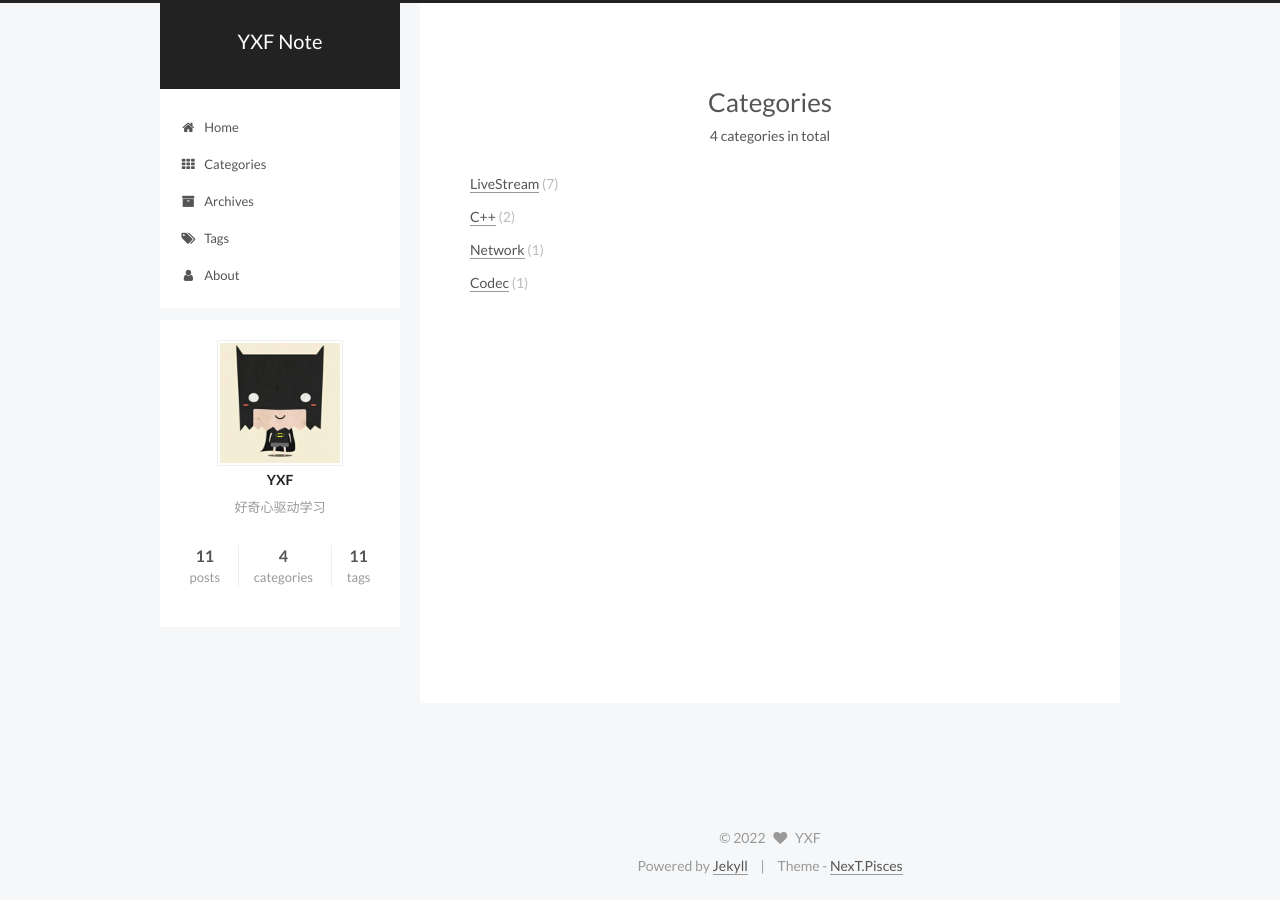
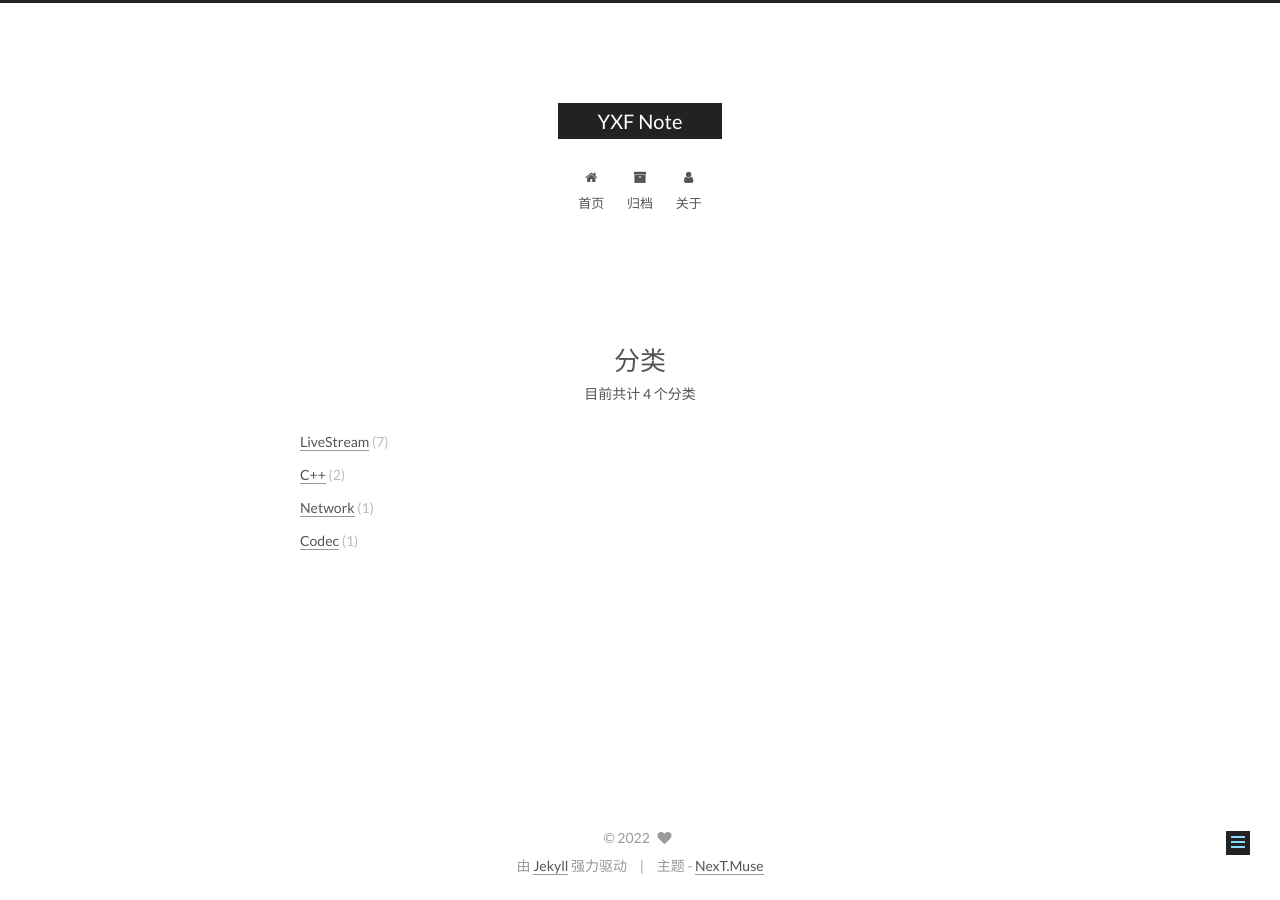
Before and after one commit to tyrese-yang/tyrese-yang.github.io, a Jekyll site: the page built from categories/index.html, in a window 1280 px wide. Built offline with Jekyll 4.4.1, drawn with Linux system fonts in a browser that asks for light colours; comment, search, counter and statistics services are not loaded.

Commit message:
修改主题

```diff
--- a/_config.yml
+++ b/_config.yml
@@ -7,9 +7,9 @@
 title: YXF Note
 subtitle:
 description:
-author: YXF
+author:
 # Support language: de, en, fr-FR, id, ja, ko, pt-BR, pt, ru, zh-Hans, zh-hk, zh-tw
-language: en
+language: zh-Hans
 date_format: '%Y-%m-%d'
 
 # URL
@@ -117,9 +117,9 @@ index_with_subtitle: false
 # When running the site in a subdirectory (e.g. domain.tld/blog), remove the leading slash (/archives -> archives)
 menu:
   home: /
-  categories: /categories/
+  # categories: /categories/
   archives: /archives/
-  tags: /tags/
+  # tags: /tags/
   about: /about/
   #sitemap: /sitemap.xml
   #commonweal: /404.html
@@ -150,9 +150,9 @@ menu_icons:
 # ---------------------------------------------------------------
 
 # Schemes
-#scheme: Muse
+scheme: Muse
 #scheme: Mist
-scheme: Pisces
+#scheme: Pisces
 
 
 # ---------------------------------------------------------------
@@ -324,7 +324,7 @@ post_wordcount:
 #wechat_subscriber:
   #enabled: true
   #qcode: /path/to/your/wechatqcode ex. /uploads/wechat-qcode.jpg
-description: 好奇心驱动学习
+description: 保持好奇
 
 # Declare license on posts
 post_copyright:
@@ -372,7 +372,7 @@ han: false
 #swiftype_key:
 
 # Baidu Analytics ID
-#baidu_analytics:
+baidu_analytics: a79dfba60a3fb51e76c2f318a4b1fa73
 
 # Duoshuo ShortName
 #duoshuo_shortname:
```
